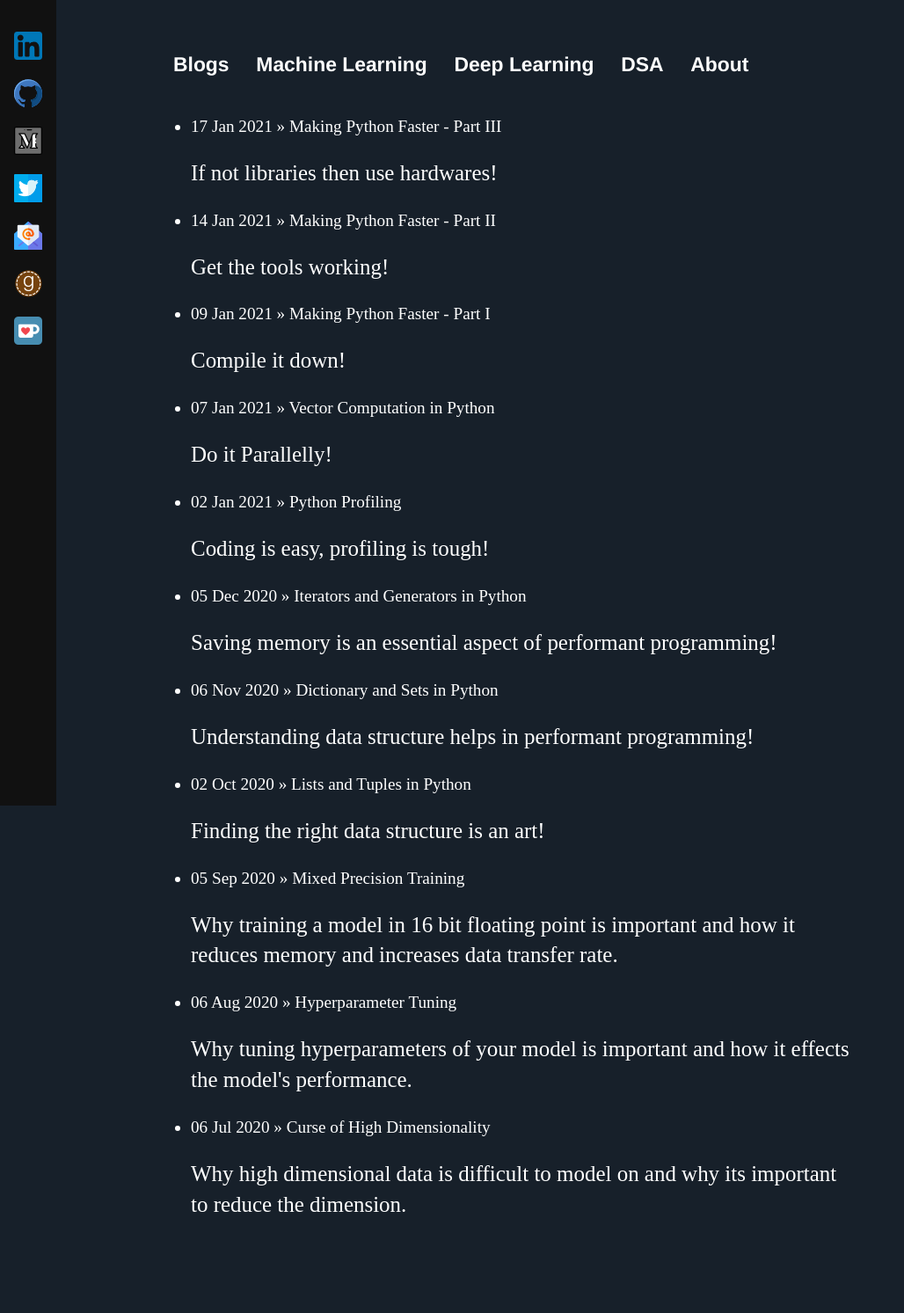
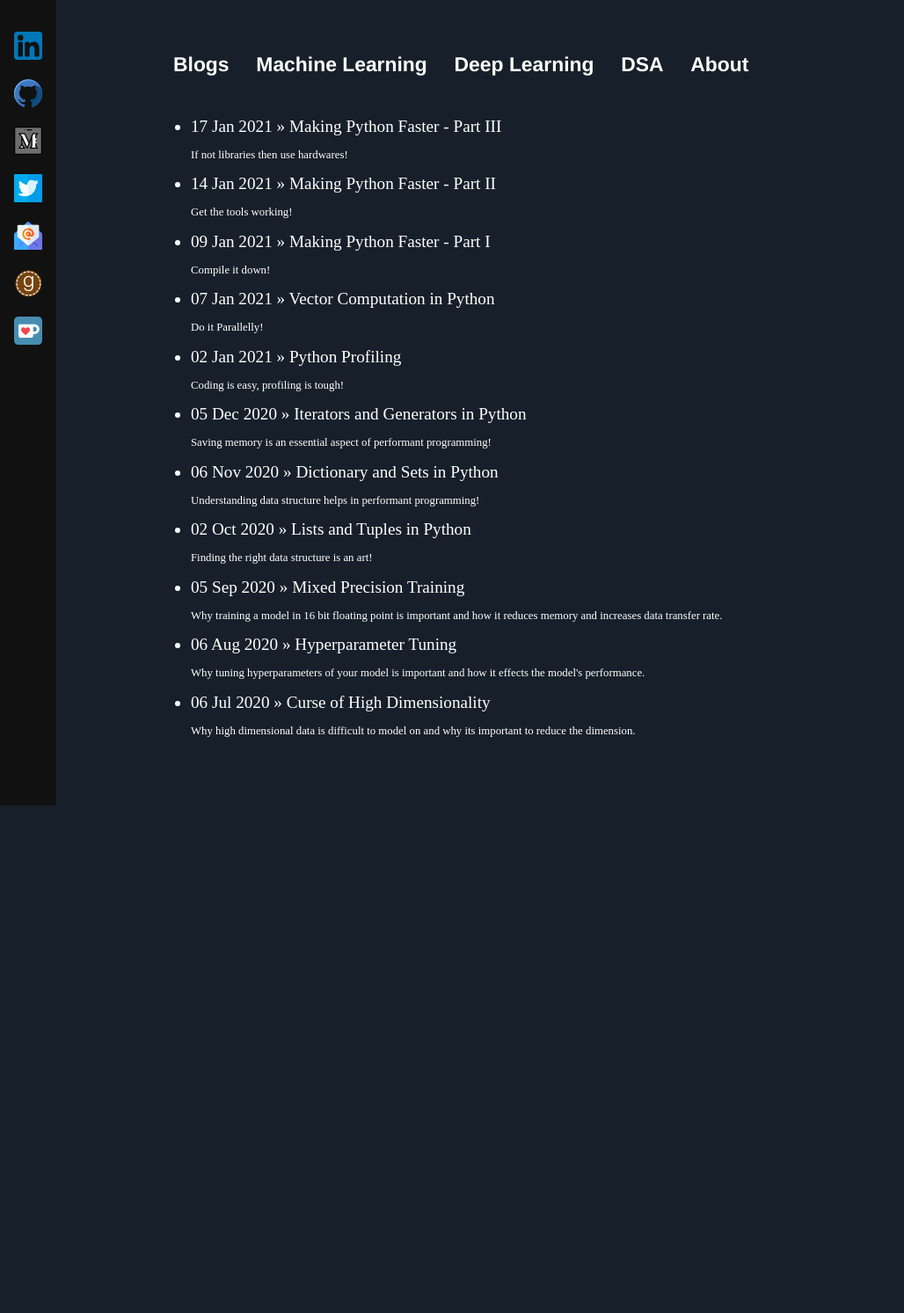
Before and after one commit to Mayurji/mayurji.github.io, a Jekyll site: the page built from index.html, in a window 1280 px wide. Shown: the whole page at 88% size, without its empty margins (0-1028 px from the left). Built offline with Jekyll 4.4.1, drawn with Linux system fonts in a browser that asks for light colours; after the commit the page ends 933 px from its top, so only the background shows below that.

Commit message:
Update main.css

```diff
--- a/css/main.css
+++ b/css/main.css
@@ -73,7 +73,8 @@ h3 {
 }
 
 p {
-    font-size: 1.3em;
+    /*font-size: 1.3em;*/
+    font-size: 1vw;
     line-height: 1.4em;
     color: white;
 }
```
